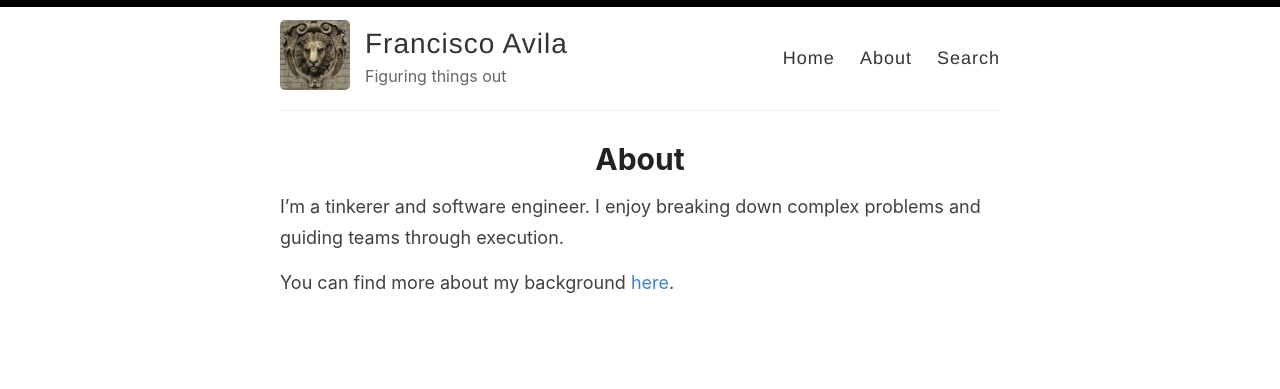
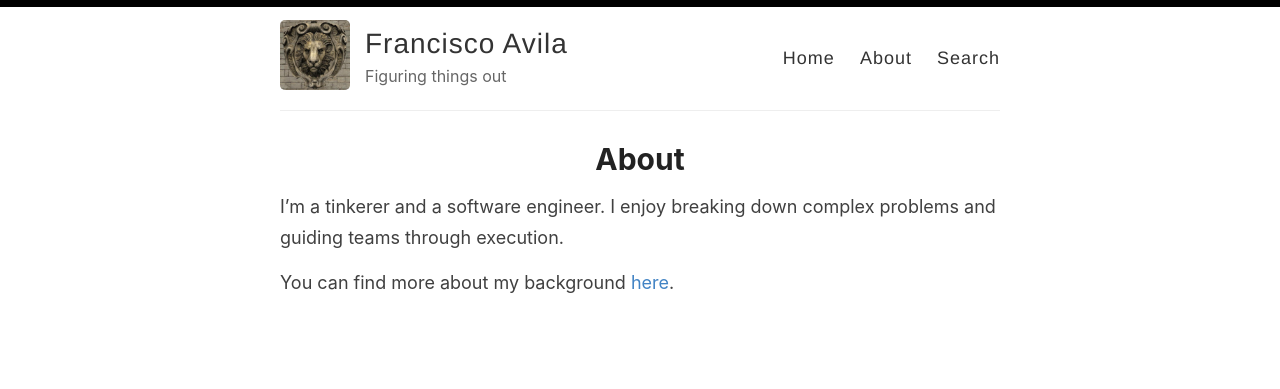
Before and after one commit to elfrank/elfrank.github.io, a Jekyll site: the page built from _pages/about.md, in a window 1280 px wide. Shown: the top 389 px of the page. Built offline with Jekyll 4.4.1, drawn with Linux system fonts in a browser that asks for light colours.

Commit message:
fix typo

```diff
--- a/_pages/about.md
+++ b/_pages/about.md
@@ -4,6 +4,6 @@ title: About
 permalink: /about/
 ---
 
-I'm a tinkerer and software engineer. I enjoy breaking down complex problems and guiding teams through execution.
+I'm a tinkerer and a software engineer. I enjoy breaking down complex problems and guiding teams through execution.
 
 You can find more about my background [here](https://www.linkedin.com/in/franciscoavila/).
```
